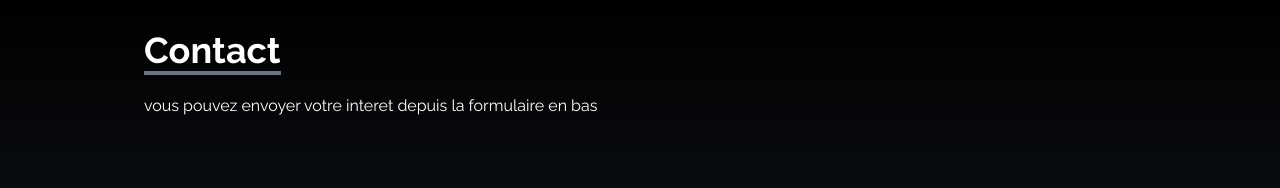
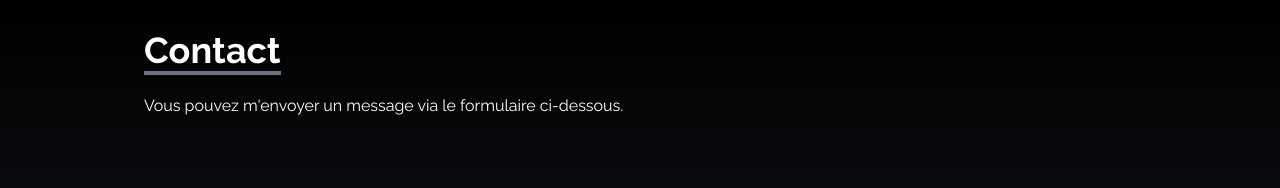
Before and after one commit to youness7777/portfolio, a React (Create React App) app: page / in a window 1280 px wide. Shown: the part 3829-4017 px from the top of the page. Built offline with nearby package versions, Linux system fonts and the light colour scheme.

Commit message:
modifying about

```diff
--- a/src/components/Contact.jsx
+++ b/src/components/Contact.jsx
@@ -10,7 +10,7 @@ export const Contact = () => {
                 </p>
 
                 <p className='py-6'>
-                    vous pouvez envoyer votre interet depuis la formulaire en bas
+                    Vous pouvez m'envoyer un message via le formulaire ci-dessous.
                 </p>
             </div>
 
```
